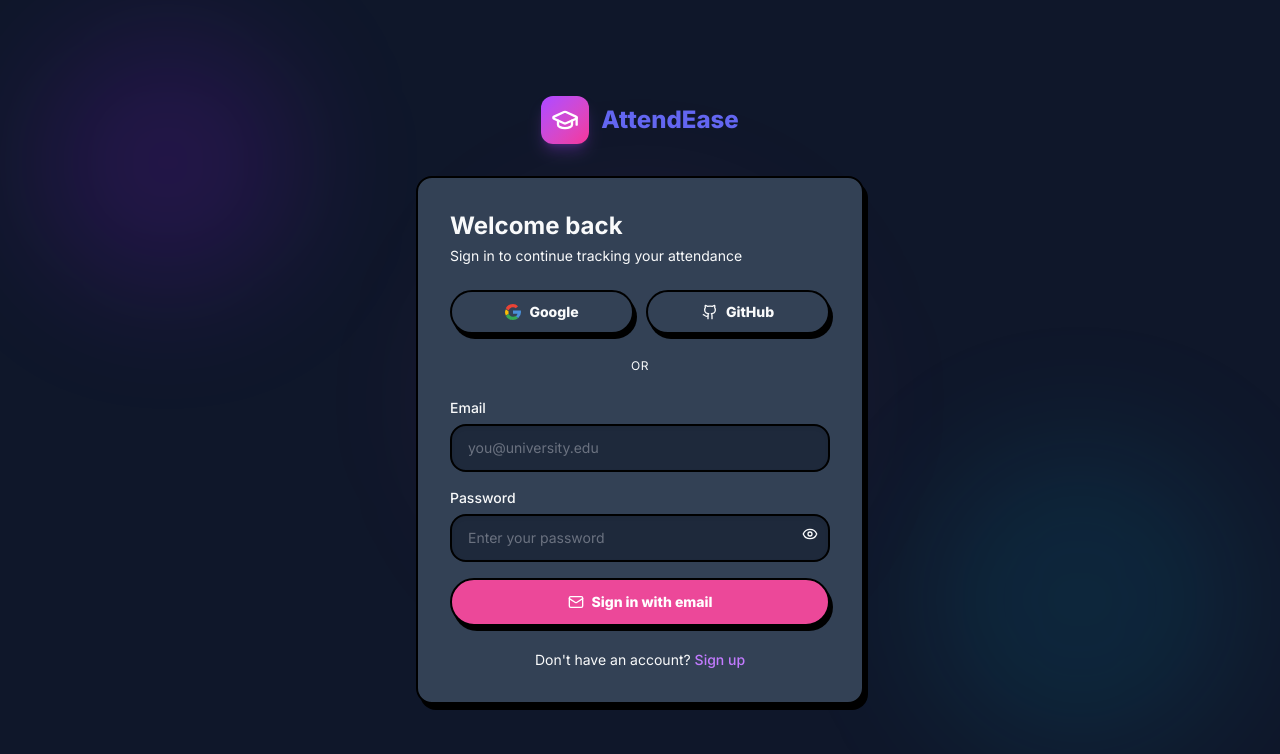
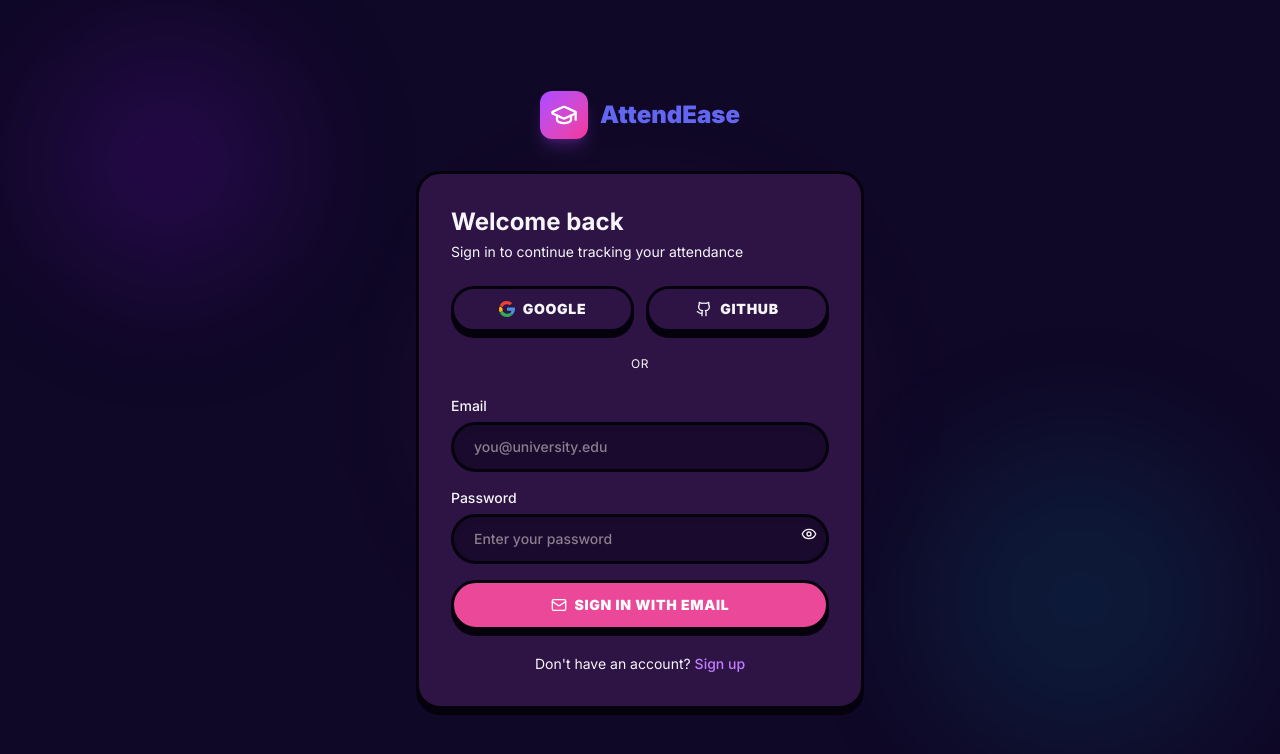
Before and after one commit to simply-mihir/attendease, a Next.js app: page /login in a window 1280 px wide. Shown: the top 754 px of the page. Built offline with nearby package versions, Linux system fonts and the light colour scheme.

Commit message:
production ready

```diff
--- a/src/app/globals.css
+++ b/src/app/globals.css
@@ -19,33 +19,42 @@
 }
 
 :root {
-  --color-surface: #F8FAFC;
+  /* Youthful Pastel & Cream Palette */
+  --color-surface: #FFFDF8;
   --color-surface-2: #FFFFFF;
-  --color-surface-3: #F1F5F9;
+  --color-surface-3: #FFEBF0;
+
   --color-border: #E2E8F0;
-  --color-border-heavy: #0F172A;
-  --color-shadow-heavy: #0F172A;
-  --color-text: #0F172A;
-  --color-text-secondary: #475569;
-  --color-text-muted: #64748B;
+  /* Thick cartoon borders - deep indigo/plum */
+  --color-border-heavy: #1E1B4B;
+  --color-shadow-heavy: #1E1B4B;
+
+  --color-text: #1E1B4B;
+  --color-text-secondary: #4F46E5;
+  --color-text-muted: #8B87AC;
+
   --color-glass: #FFFFFF;
-  --color-glass-strong: #F1F5F9;
-  --color-glass-border: #0F172A;
+  --color-glass-strong: #FFF0F5;
+  --color-glass-border: #1E1B4B;
 }
 
 html.dark {
-  --color-surface: #0F172A;
-  --color-surface-2: #1E293B;
-  --color-surface-3: #334155;
+  /* Synthwave / Neon Dark Mode */
+  --color-surface: #0F0826;
+  --color-surface-2: #1A0B2E;
+  --color-surface-3: #2D1445;
+
   --color-border: #334155;
-  --color-border-heavy: #000000;
-  --color-shadow-heavy: #000000;
-  --color-text: #F9FAFB;
-  --color-text-secondary: #9CA3AF;
-  --color-text-muted: #6B7280;
-  --color-glass: #1E293B;
-  --color-glass-strong: #334155;
-  --color-glass-border: #000000;
+  --color-border-heavy: #05020D;
+  --color-shadow-heavy: #05020D;
+
+  --color-text: #F8F5FA;
+  --color-text-secondary: #00E5FF;
+  --color-text-muted: #8E7C8F;
+
+  --color-glass: #1A0B2E;
+  --color-glass-strong: #2D1445;
+  --color-glass-border: #05020D;
 }
 
 * { box-sizing: border-box; }
@@ -62,122 +71,131 @@ body {
   background: var(--color-surface);
 }
 
-/* 3D Pop Cards */
+/* 3D Pop Cards - Extruded look */
 .glass {
   background: var(--color-glass);
-  border: 2px solid var(--color-border-heavy);
-  box-shadow: 4px 6px 0px var(--color-shadow-heavy);
+  border: 3px solid var(--color-border-heavy);
+  box-shadow: 0px 6px 0px var(--color-shadow-heavy);
   transition: transform 0.15s ease, box-shadow 0.15s ease;
-  border-radius: 1rem;
+  border-radius: 1.5rem;
 }
 
 .glass-card {
   transition: transform 0.1s ease, box-shadow 0.1s ease;
 }
 .glass-card:hover {
-  transform: translate(2px, 2px);
-  box-shadow: 2px 4px 0px var(--color-shadow-heavy);
+  transform: translateY(2px);
+  box-shadow: 0px 4px 0px var(--color-shadow-heavy);
 }
 .glass-card:active {
-  transform: translate(4px, 6px);
+  transform: translateY(6px);
   box-shadow: 0px 0px 0px var(--color-shadow-heavy);
 }
 
 .glass-strong {
   background: var(--color-glass-strong);
-  border: 2px solid var(--color-border-heavy);
-  box-shadow: 4px 6px 0px var(--color-shadow-heavy);
-  border-radius: 1rem;
+  border: 3px solid var(--color-border-heavy);
+  box-shadow: 0px 6px 0px var(--color-shadow-heavy);
+  border-radius: 1.5rem;
 }
 
 .glass-glow {
   background: var(--color-glass);
-  border: 2px solid var(--color-border-heavy);
-  box-shadow: 6px 8px 0px var(--color-shadow-heavy);
-  border-radius: 1rem;
+  border: 3px solid var(--color-border-heavy);
+  box-shadow: 0px 8px 0px var(--color-shadow-heavy);
+  border-radius: 1.5rem;
 }
 
-/* 3D Buttons */
+/* 3D Pill Buttons (Matches Product Image exactly) */
 .btn-gradient {
   background: var(--color-pink);
   color: white;
-  font-weight: 800;
-  border: 2px solid var(--color-border-heavy);
+  font-weight: 900;
+  text-transform: uppercase;
+  letter-spacing: 0.05em;
+  border: 3px solid var(--color-border-heavy);
   border-radius: 9999px;
-  box-shadow: 3px 5px 0px var(--color-shadow-heavy);
+  box-shadow: 0px 6px 0px var(--color-shadow-heavy);
   transition: transform 0.1s ease, box-shadow 0.1s ease;
 }
 .btn-gradient:hover {
-  transform: translate(1px, 2px);
-  box-shadow: 2px 3px 0px var(--color-shadow-heavy);
+  transform: translateY(2px);
+  box-shadow: 0px 4px 0px var(--color-shadow-heavy);
 }
 .btn-gradient:active {
-  transform: translate(3px, 5px);
+  transform: translateY(6px);
   box-shadow: 0px 0px 0px var(--color-shadow-heavy);
 }
 
 .btn-gradient-cyan {
   background: var(--color-accent);
-  color: white;
-  font-weight: 800;
-  border: 2px solid var(--color-border-heavy);
+  color: var(--color-border-heavy);
+  font-weight: 900;
+  text-transform: uppercase;
+  letter-spacing: 0.05em;
+  border: 3px solid var(--color-border-heavy);
   border-radius: 9999px;
-  box-shadow: 3px 5px 0px var(--color-shadow-heavy);
+  box-shadow: 0px 6px 0px var(--color-shadow-heavy);
   transition: transform 0.1s ease, box-shadow 0.1s ease;
 }
 .btn-gradient-cyan:hover {
-  transform: translate(1px, 2px);
-  box-shadow: 2px 3px 0px var(--color-shadow-heavy);
+  transform: translateY(2px);
+  box-shadow: 0px 4px 0px var(--color-shadow-heavy);
 }
 .btn-gradient-cyan:active {
-  transform: translate(3px, 5px);
+  transform: translateY(6px);
   box-shadow: 0px 0px 0px var(--color-shadow-heavy);
 }
 
 .btn-ghost {
   background: var(--color-surface-3);
   color: var(--color-text);
-  font-weight: 800;
-  border: 2px solid var(--color-border-heavy);
+  font-weight: 900;
+  text-transform: uppercase;
+  letter-spacing: 0.05em;
+  border: 3px solid var(--color-border-heavy);
   border-radius: 9999px;
-  box-shadow: 3px 5px 0px var(--color-shadow-heavy);
+  box-shadow: 0px 6px 0px var(--color-shadow-heavy);
   transition: transform 0.1s ease, box-shadow 0.1s ease;
 }
 .btn-ghost:hover {
-  background: var(--color-border);
-  transform: translate(1px, 2px);
-  box-shadow: 2px 3px 0px var(--color-shadow-heavy);
+  background: var(--color-glass-strong);
+  transform: translateY(2px);
+  box-shadow: 0px 4px 0px var(--color-shadow-heavy);
 }
 .btn-ghost:active {
-  transform: translate(3px, 5px);
+  transform: translateY(6px);
   box-shadow: 0px 0px 0px var(--color-shadow-heavy);
 }
 
 /* Vibrant text for Pop UI */
 .text-gradient {
   color: var(--color-primary);
-  font-weight: 800;
+  font-weight: 900;
 }
 .text-gradient-warm {
   color: var(--color-pink);
-  font-weight: 800;
+  font-weight: 900;
 }
 
 /* 3D Input */
 .input-glass {
   background: var(--color-surface-2);
-  border: 2px solid var(--color-border-heavy);
-  border-radius: 1rem;
+  border: 3px solid var(--color-border-heavy);
+  border-radius: 9999px;
+  padding-left: 1.25rem !important;
+  padding-right: 1.25rem !important;
   color: var(--color-text);
-  box-shadow: inset 0 2px 4px rgba(0,0,0,0.05);
+  font-weight: 600;
+  box-shadow: inset 0 3px 6px rgba(0,0,0,0.06);
   transition: all 0.2s ease;
 }
-.input-glass::placeholder { color: var(--color-text-muted); }
+.input-glass::placeholder { color: var(--color-text-muted); font-weight: 500; }
 .input-glass:focus {
   outline: none;
   border-color: var(--color-primary);
-  box-shadow: 4px 6px 0px var(--color-primary);
-  transform: translate(-2px, -3px);
+  box-shadow: 0px 6px 0px var(--color-primary);
+  transform: translateY(-4px);
 }
 
 /* Status colors (Solid badges) */
```
